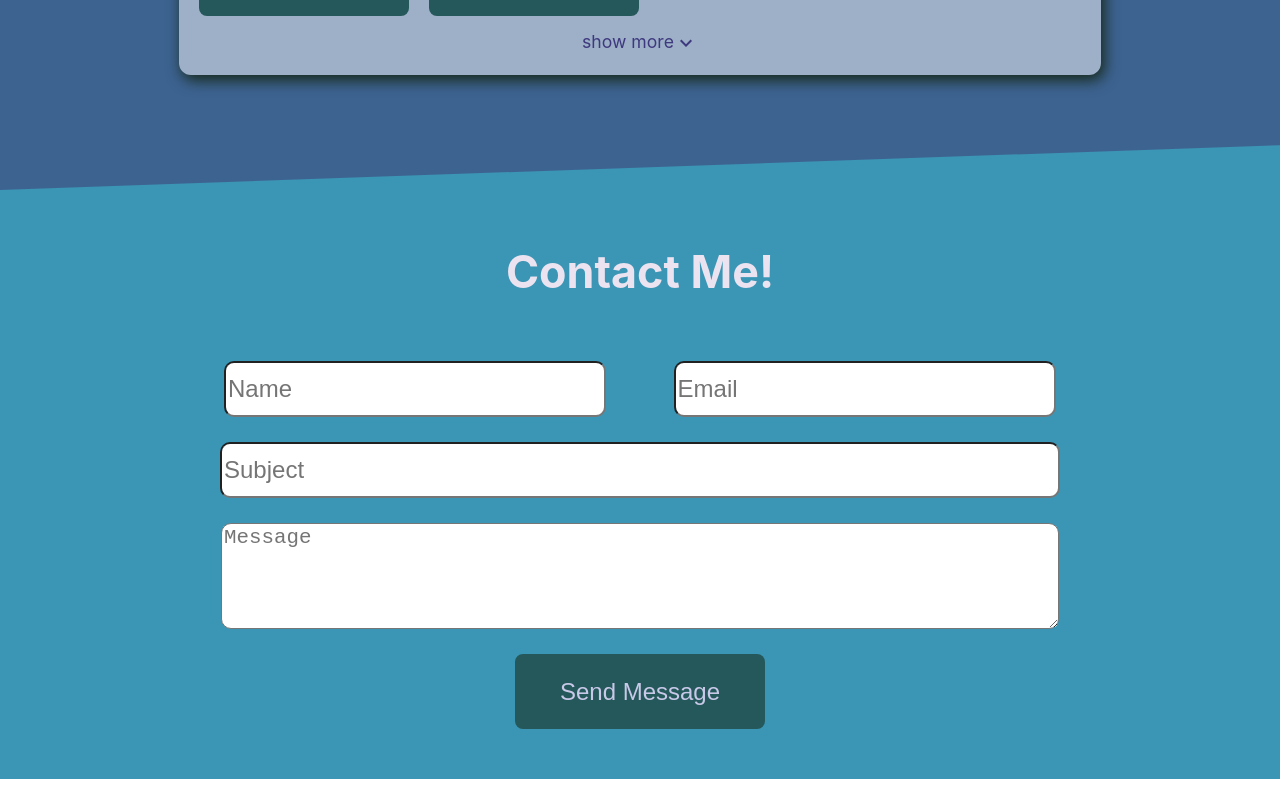
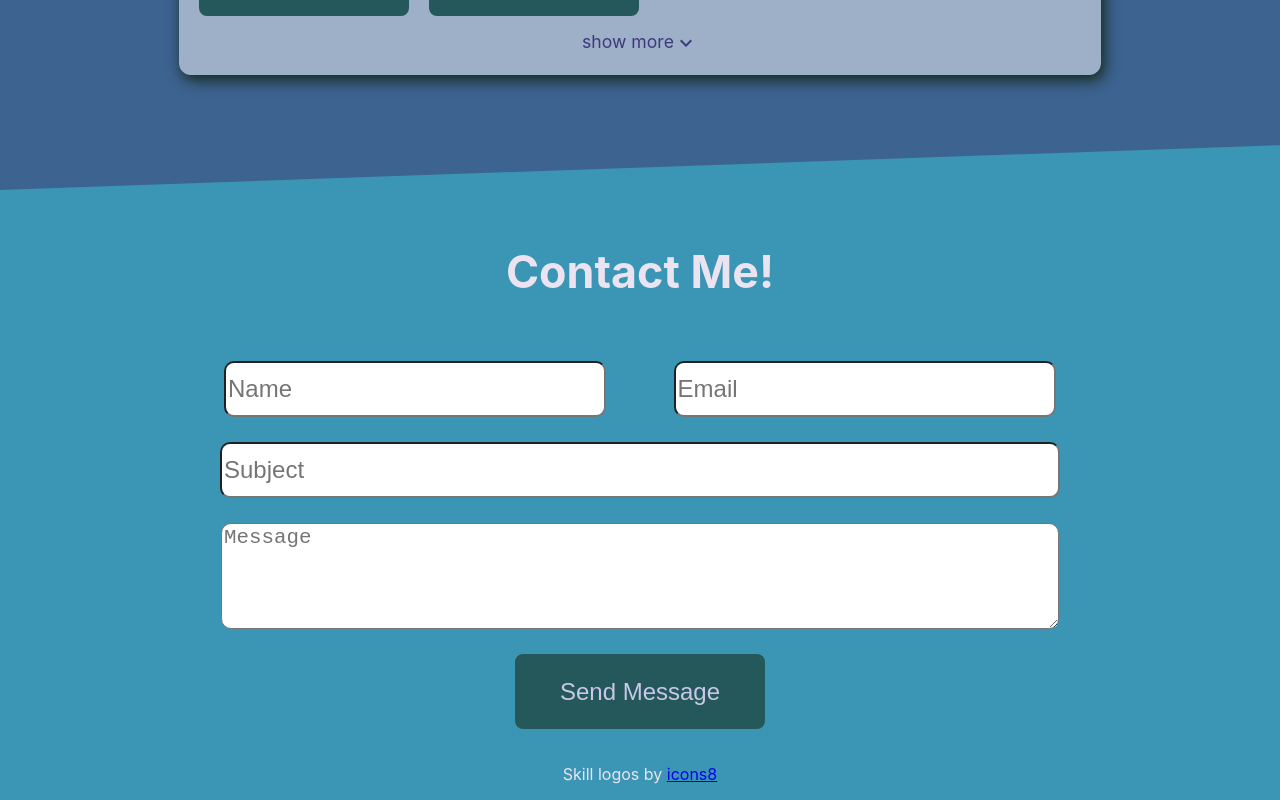
Before and after one commit to WilliamBerlin76/PersonalPortfolio, a React (Create React App) app: page / in a window 1280 px wide. Shown: the part 2924-3724 px from the top of the page. Before the commit the page ends 3703 px from the top, so only its background shows below. Built offline with nearby package versions, Linux system fonts and the light colour scheme; no server answers.

Commit message:
added icons8 reference

```diff
--- a/src/Components/Contact.js
+++ b/src/Components/Contact.js
@@ -78,7 +78,7 @@ const Contact = () => {
 
 
             </form>
-
+        <p style={ {fontSize: '1rem', marginTop: '-15px'} }>Skill logos by <a href='https://icons8.com' target="_blank" rel="noopener noreferrer"> icons8 </a></p>
         </section>
     )
 }
```
Also changed, not shown: 1 other file (tests, documents, lock files or other folders).
